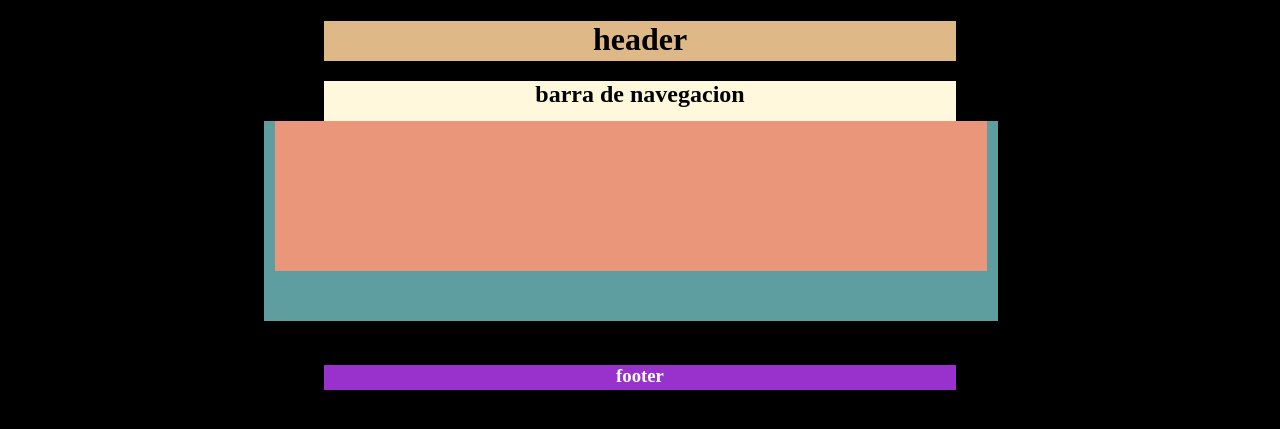
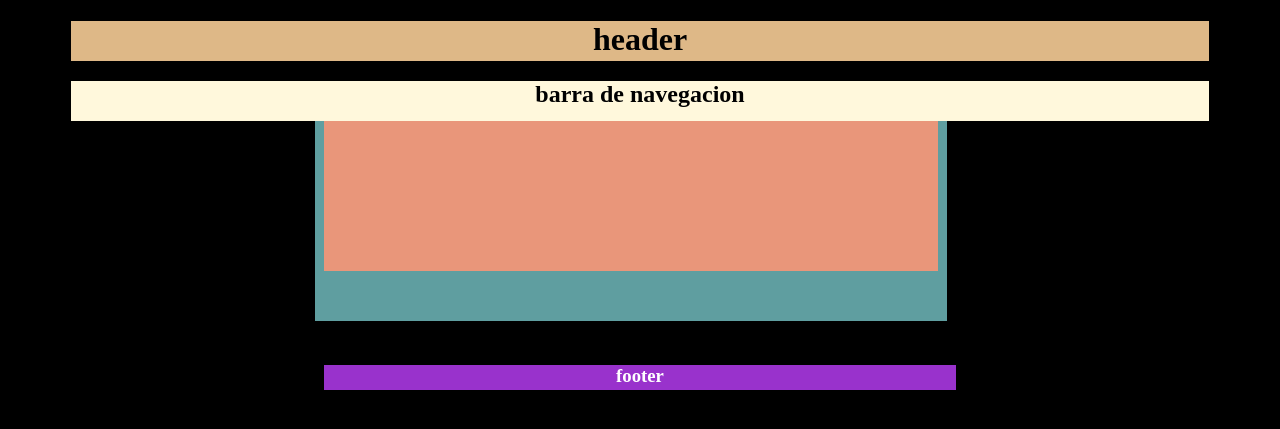
Before and after one commit to zaagagon/examples_bootstrap, a PHP site: page /html/html8.html in a window 1280 px wide. Shown: the top 429 px of the page. Run offline with PHP 8.4, Linux system fonts and the light colour scheme.

Commit message:
ancho width

```diff
--- a/src/html/html8.css
+++ b/src/html/html8.css
@@ -5,15 +5,14 @@ body {
 
 header {
     margin: auto;
-    width: 50%;
+    width: 90%;
     height: 40px;
     background: burlywood;
 }
 
 nav {
     margin: auto;
-
-    width: 50%;
+    width: 90%;
     height: 40px;
     background: cornsilk;
 }
@@ -24,7 +23,7 @@ article {
 
     margin-right: 18px;
     margin-bottom: 20px;
-    width: 58%;
+    width: 50%;
     height: 200px;
     background: cadetblue;
 
```
